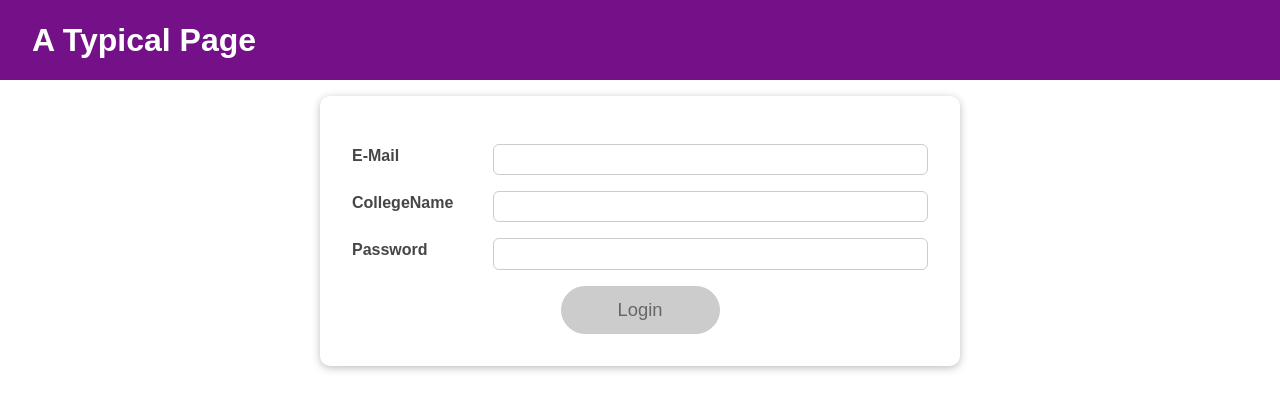
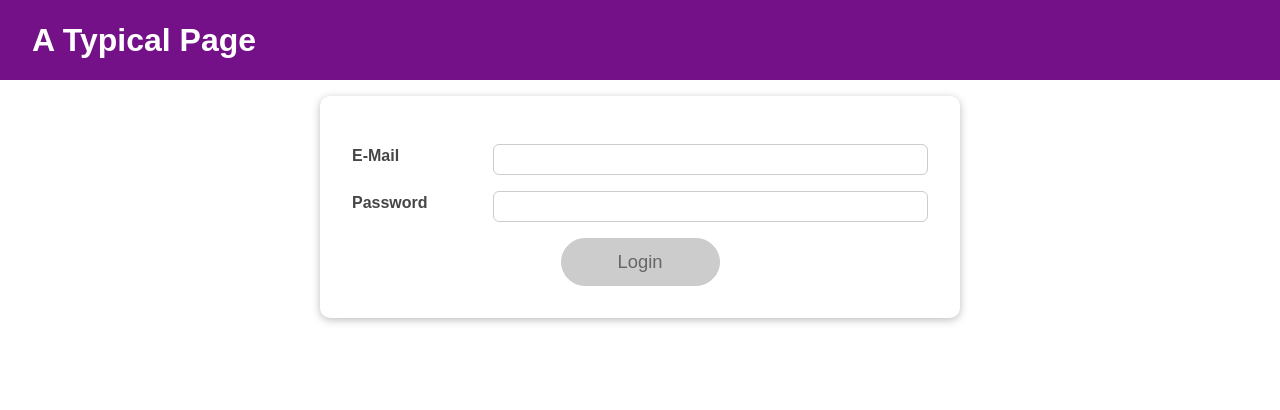
Before and after one commit to Rahul7044/First-login-page-using-react, a React (Create React App) app: page / in a window 1280 px wide. Shown: the top 410 px of the page. Built offline with nearby package versions, Linux system fonts and the light colour scheme.

Commit message:
using useReducer-for-email

```diff
--- a/src/components/Login/Login.js
+++ b/src/components/Login/Login.js
@@ -1,17 +1,30 @@
-import React, { useState, useEffect } from 'react';
+import React, { useState, useEffect, useReducer } from 'react';
 
 import Card from '../UI/Card/Card';
 import classes from './Login.module.css';
 import Button from '../UI/Button/Button';
 
+const emailReducer = (state, action) => {
+  if (action.type === 'USER_INPUT') {
+    return { value: action.val, isValid: action.val.includes('@') };
+  }
+  if (action.type === 'INPUT_BLUR') {
+    return { value: state.value, isValid: state.value.includes('@') };
+  }
+  return { value: '', isValid: false };
+};
+
 const Login = (props) => {
-  const [enteredEmail, setEnteredEmail] = useState('');
-  const [enteredCollege, setEnteredCollege] = useState('');
-  const [emailIsValid, setEmailIsValid] = useState();
-  const [collegeIsValid, setCollegeIsValid] = useState();
+  // const [enteredEmail, setEnteredEmail] = useState('');
+  // const [emailIsValid, setEmailIsValid] = useState();
   const [enteredPassword, setEnteredPassword] = useState('');
   const [passwordIsValid, setPasswordIsValid] = useState();
   const [formIsValid, setFormIsValid] = useState(false);
+
+  const [emailState, dispatchEmail] = useReducer(emailReducer, {
+    value: '',
+    isValid: null,
+  });
 
   useEffect(() => {
     console.log('EFFECT RUNNING');
@@ -21,45 +34,47 @@
     };
   }, []);
 
-  useEffect(() => {
-    const identifier = setTimeout(() => {
-      console.log('Checking form validity!');
-      setFormIsValid(
-        enteredEmail.includes('@') && enteredCollege.trim().length > 4 &&enteredPassword.trim().length > 6
-      );
-    }, 500);
+  // useEffect(() => {
+  //   const identifier = setTimeout(() => {
+  //     console.log('Checking form validity!');
+  //     setFormIsValid(
+  //       enteredEmail.includes('@') && enteredPassword.trim().length > 6
+  //     );
+  //   }, 500);
 
-    return () => {
-      console.log('CLEANUP');
-      clearTimeout(identifier);
-    };
-  }, [enteredEmail, enteredPassword]);
+  //   return () => {
+  //     console.log('CLEANUP');
+  //     clearTimeout(identifier);
+  //   };
+  // }, [enteredEmail, enteredPassword]);
+
   const emailChangeHandler = (event) => {
-    setEnteredEmail(event.target.value);
-  };
-  const collegeChangeHandler = (event) => {
-    setEnteredCollege(event.target.value);
+    dispatchEmail({type: 'USER_INPUT', val: event.target.value});
+
+    setFormIsValid(
+      event.target.value.includes('@') && enteredPassword.trim().length > 6
+    );
   };
 
   const passwordChangeHandler = (event) => {
     setEnteredPassword(event.target.value);
+
+    setFormIsValid(
+      emailState.isValid && event.target.value.trim().length > 6
+    );
   };
 
   const validateEmailHandler = () => {
-    setEmailIsValid(enteredEmail.includes('@'));
+    dispatchEmail({type: 'INPUT_BLUR'});
   };
-  const validateCollegeHandler = () => {
-    setCollegeIsValid(enteredCollege.trim().length>4);
-  };
+
   const validatePasswordHandler = () => {
     setPasswordIsValid(enteredPassword.trim().length > 6);
   };
 
-
-
   const submitHandler = (event) => {
     event.preventDefault();
-    props.onLogin(enteredEmail, enteredCollege, enteredPassword);
+    props.onLogin(emailState.value, enteredPassword);
   };
 
   return (
@@ -67,30 +82,16 @@
       <form onSubmit={submitHandler}>
         <div
           className={`${classes.control} ${
-            emailIsValid === false ? classes.invalid : ''
+            emailState.isValid === false ? classes.invalid : ''
           }`}
         >
           <label htmlFor="email">E-Mail</label>
           <input
             type="email"
             id="email"
-            value={enteredEmail}
+            value={emailState.value}
             onChange={emailChangeHandler}
             onBlur={validateEmailHandler}
-          />
-        </div>
-        <div
-          className={`${classes.control} ${
-            collegeIsValid === false ? classes.invalid : ''
-          }`}
-        >
-          <label htmlFor="college">CollegeName</label>
-          <input
-            type="text"
-            id="college"
-            value={enteredCollege}
-            onChange={collegeChangeHandler}
-            onBlur={validateCollegeHandler}
           />
         </div>
         <div
```
